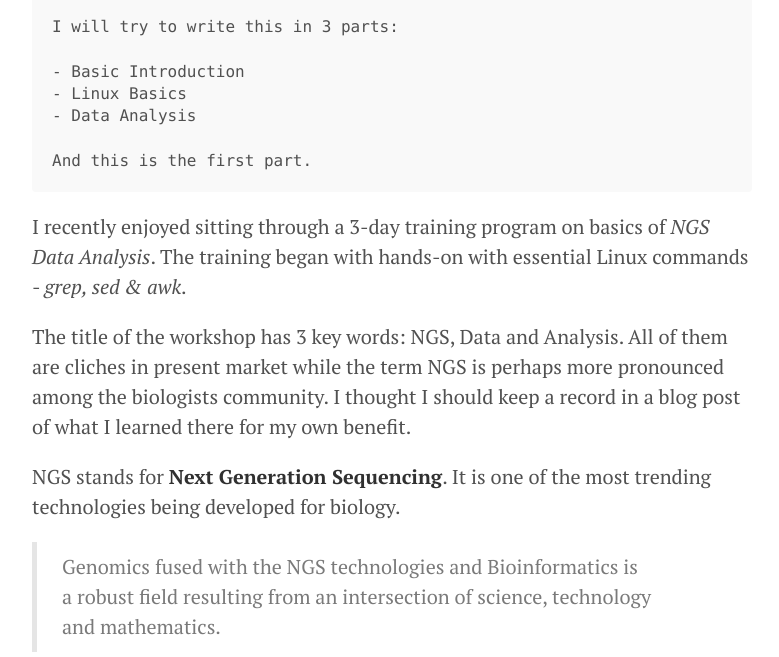
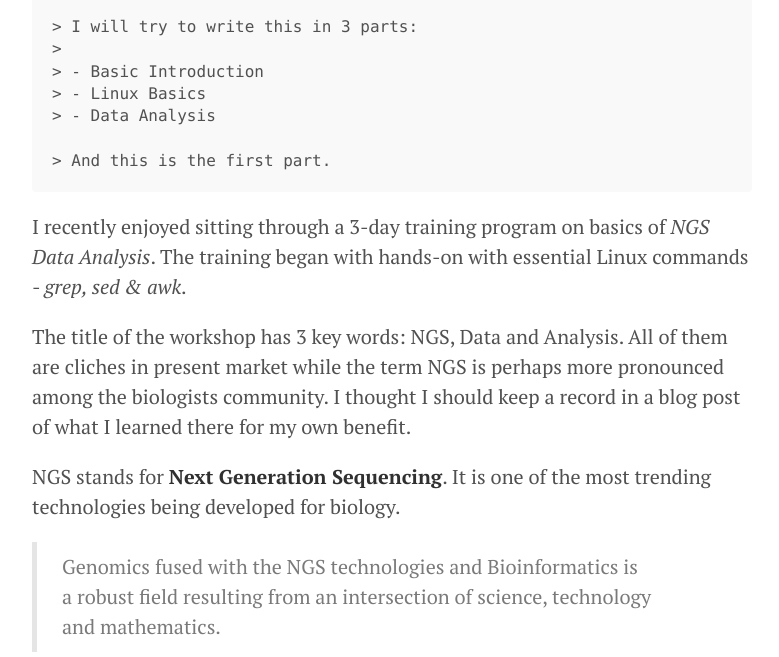
Before and after one commit to SurAnand/suranand.github.io, a Jekyll site: the page built from _posts/2016-01-25-intro_NGSdata.md, in a window 1280 px wide and 900 px high, scrolled down 411 px, cut to the strip 243-900 px from the top of the window. Shown: the whole strip, without its empty margins (248-1027 px from the left). Built offline with Jekyll 4.4.1, drawn with Linux system fonts in a browser that asks for light colours.

````diff
--- a/_posts/2016-01-25-intro_NGSdata.md
+++ b/_posts/2016-01-25-intro_NGSdata.md
@@ -8,13 +8,13 @@ title: Quick and Dirty Introduction to NGS Data Analysis
 ![alt text](https://www.broadinstitute.org/files/blog/images/2010/BTGsequencing.png "Counting ATGCs")
 
 ```
-I will try to write this in 3 parts:
+> I will try to write this in 3 parts:
+>
+> - Basic Introduction
+> - Linux Basics
+> - Data Analysis
 
-- Basic Introduction
-- Linux Basics
-- Data Analysis
-
-And this is the first part.
+> And this is the first part.
 ```
 
 I recently enjoyed sitting through a 3-day training program on basics of *NGS Data Analysis*. The training began with hands-on with essential Linux commands - *grep, sed & awk*.
````
